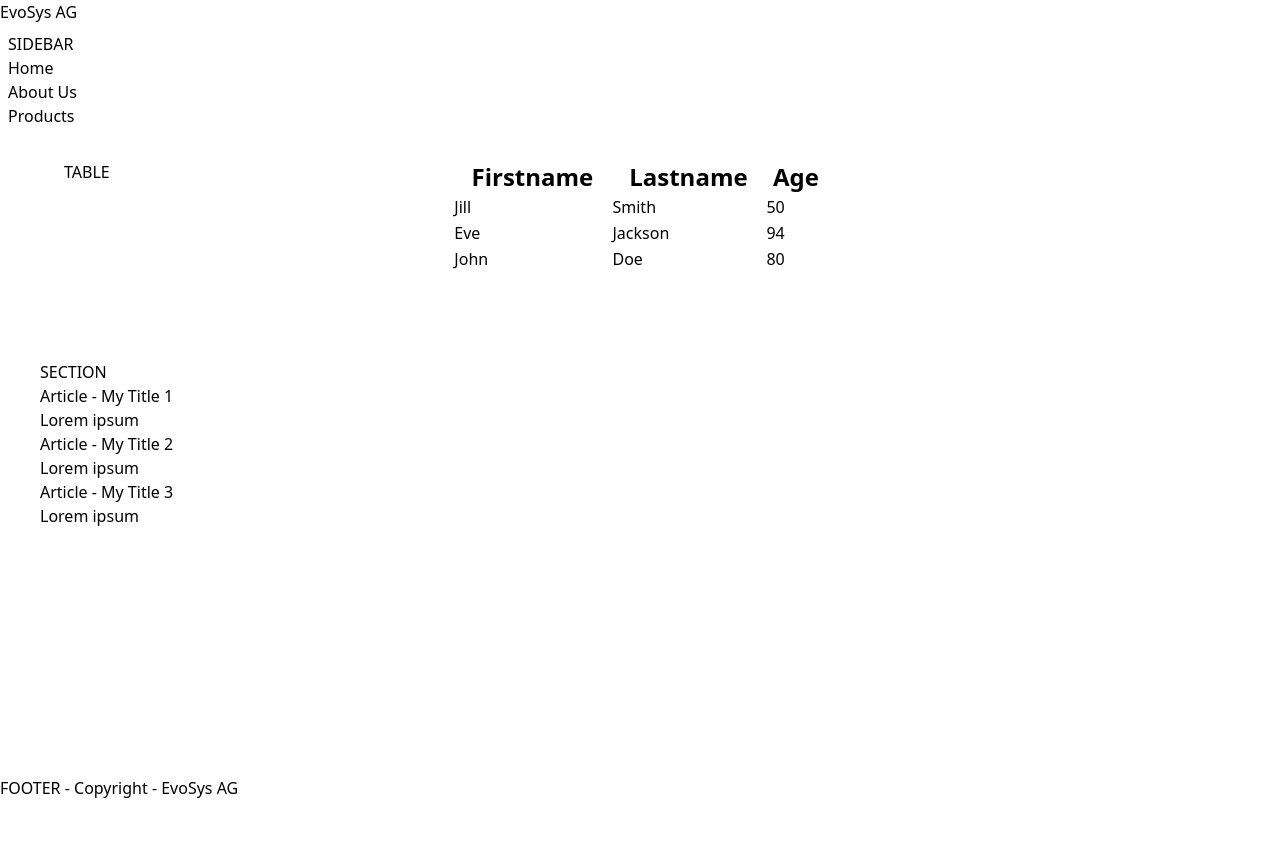
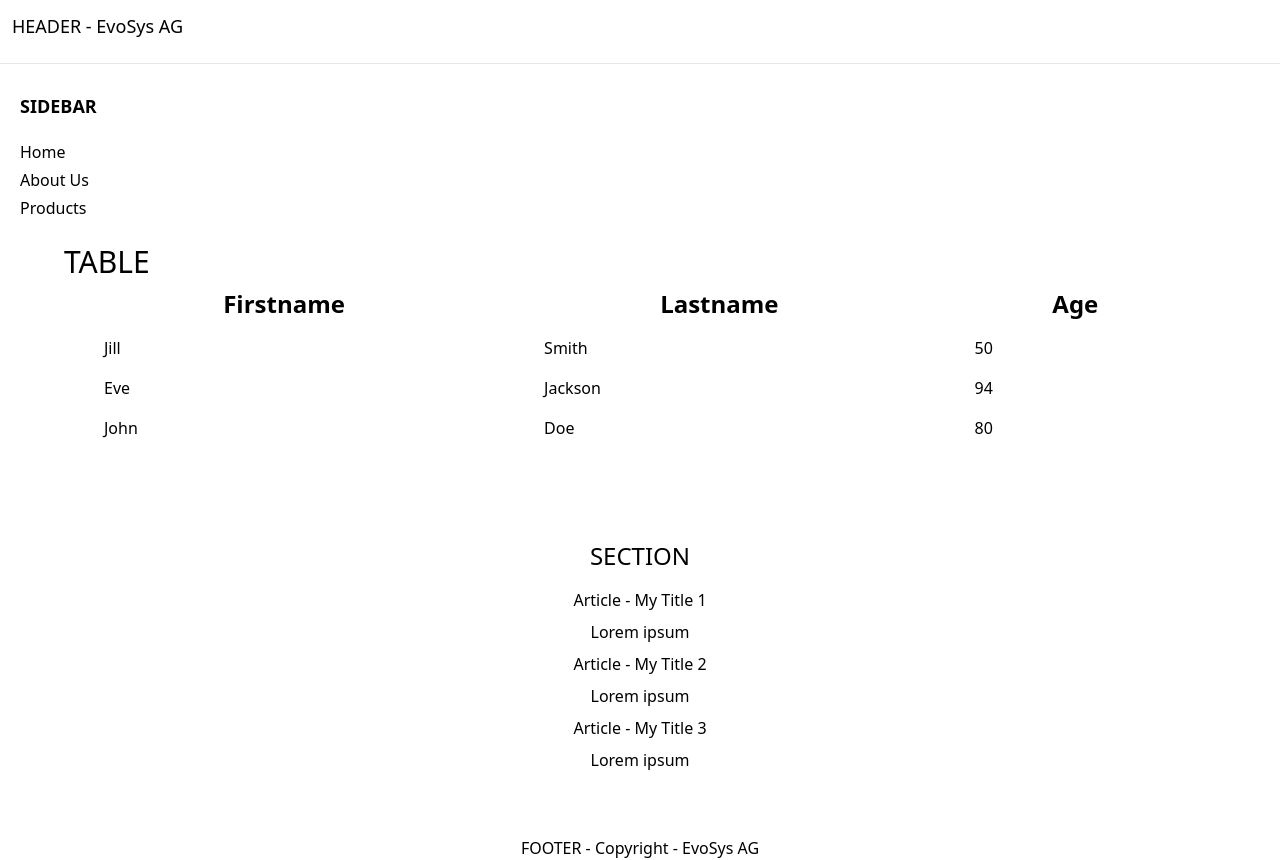
Before and after one commit to Dimmon786/HTML---CSS, a website built with webpack: page src/index.html in a window 1280 px wide. Before the commit the page ends 800 px from the top, so only its background shows below. Built offline with nearby package versions, Linux system fonts and the light colour scheme.

Commit message:
commit 2

```diff
--- a/src/index.html
+++ b/src/index.html
@@ -18,70 +18,69 @@
 
             </div>
 
-            <header>
-                <h2>
-                    EvoSys AG
-                </h2>
+            <header class="text-lg px-3 py-3 border-b border-gray-200 mb-2 h-16 w-full">
+                <h1>
+                    HEADER - EvoSys AG
+                </h1>
             </header>
-            <div class="content-start"><!-- nav -->
-                <nav class="p-2 ">
-                    <div>
-                        <h1>SIDEBAR</h1>
-                    </div>
+
+            <div class="w-64 p-5 flex-none "><!-- nav -->
+                <h2 class="font-bold text-lg mb-5">SIDEBAR</h2>
                 <ul>
-                        <li>
+                    <li class="mb-1">
                         <a Href="home">
                             <span>Home</span>
                         </a>
                     </li>
-                        <li>
+                    <li class="mb-1">
                         <a Href="aboutUs">
                             <span>About Us</span>
                         </a>
                     </li>
-                        <li>
+                    <li class="mb-1">
                         <a Href="products">
                             <span>Products</span>
                         </a>
                     </li>
                 </ul>
-                </nav>
             </div><!-- end nav-->
 
-            <div class="px-16 h-40 grid grid-cols-3 gap-4 content-evenly"> <!--- begin table-->
-                <table>
-                    <thead>TABLE</thead>
+            <div class="px-16 mb-5"> <!--- begin table-->
+                <h3 class="text-3xl">TABLE</h3>
+                <table class="overflow-x-auto min-w-full content-center grid-cols-3 gap-5">
+                    <thead class="">
                         <tr class="text-2xl">
-                        <th>Firstname</th>
-                        <th>Lastname</th>
-                        <th>Age</th>
+                            <th class="px-4 py-2">Firstname</th>
+                            <th class="px-4 py-2">Lastname</th>
+                            <th class="px-4 py-2">Age</th>
+                    </thead>
                     </tr>
                     <tr>
-                        <td>Jill</td>
-                        <td>Smith</td>
-                        <td>50</td>
+                        <td class="px-10 py-2">Jill</td>
+                        <td class="px-10 py-2">Smith</td>
+                        <td class="px-10 py-2">50</td>
                     </tr>
                     <tr>
-                        <td>Eve</td>
-                        <td>Jackson</td>
-                        <td>94</td>
+                        <td class="px-10 py-2">Eve</td>
+                        <td class="px-10 py-2">Jackson</td>
+                        <td class="px-10 py-2">94</td>
                     </tr>
                     <tr>
-                        <td>John</td>
-                        <td>Doe</td>
-                        <td>80</td>
+                        <td class="px-10 py-2">John</td>
+                        <td class="px-10 py-2">Doe</td>
+                        <td class="px-10 py-2">80</td>
                     </tr>
                 </table>
             </div><!---end table-->
 
-            <div class="px-10 py-16"><!---begin inhalt-->
-                <h3>SECTION</h3>
+            <div class="px-10 py-16 text-center"><!---begin inhalt-->
+                <h3 class="px-4 py-2 text-2xl">SECTION</h3>
                 <div>
-                    <h3>Article - My Title 1</h3>
+                    <h4 class="px-4 py-2 text-1xl">Article - My Title 1</h4>
                     <p>Lorem ipsum</p>
-                    <h3>Article - My Title 2</h3>
+                    <h4 class="px-4 py-2 text-1xl">Article - My Title 2</h4>
                     <p>Lorem ipsum</p>
-                    <h3>Article - My Title 3</h3>
+                    <h4 class="px-4 py-2 text-1xl">Article - My Title 3</h4>
                     <p>Lorem ipsum</p>
                 </div>
             </div><!---end inhalt-->
@@ -91,7 +90,7 @@
     </div>
 
 </body>
-<footer class="mt-auto content-center">
+<footer class="mt-auto content-center text-center">
     <p>FOOTER - Copyright - EvoSys AG</p>
 </footer>
 
```
Lines whose indentation alone changed are shown as unchanged.
